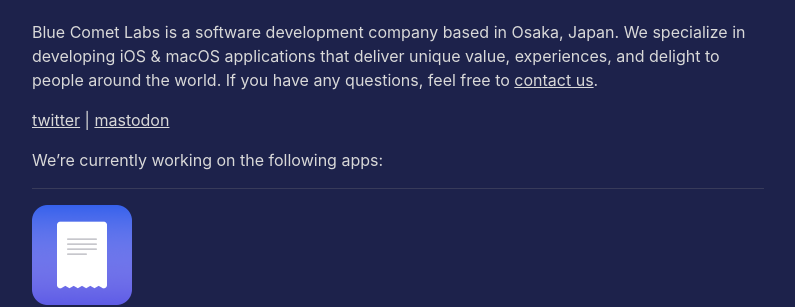
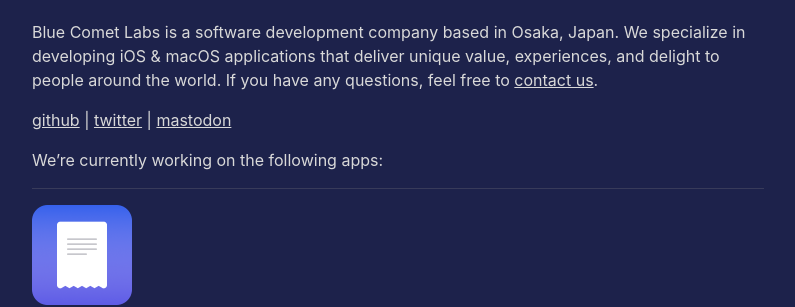
Before and after one commit to bluecometlabs/bluecometlabs.com, a Jekyll site: the page built from pages/index.md, in a window 1280 px wide. Shown: the part 296-603 px from the top of the page, without its empty margins (242-1037 px from the left). Built offline with Jekyll 4.4.1, drawn with Linux system fonts in a browser that asks for light colours.

Commit message:
Update link

```diff
--- a/_config.yml
+++ b/_config.yml
@@ -3,6 +3,7 @@ url: https://bluecometlabs.com
 timezone: Asia/Tokyo
 
 links:
+  github: https://github.com/bluecometlabs
   twitter: https://twitter.com/BlueCometLabs
   mastodon: https://mastodon.social/@bluecometlabs
   expenses: https://getexpenses.app
--- a/_includes/index.html
+++ b/_includes/index.html
@@ -8,6 +8,8 @@ We specialize in developing iOS & macOS applications that deliver unique value,
 If you have any questions, feel free to [contact us](mailto:contact@bluecometlabs.com).
 
 <div>
+    <a href="{{ site.links.github }}" target="_blank">github</a>
+     |
     <a href="{{ site.links.twitter }}" target="_blank">twitter</a>
      |
     <a rel="me" href="{{ site.links.mastodon }}" target="_blank">mastodon</a>
```
